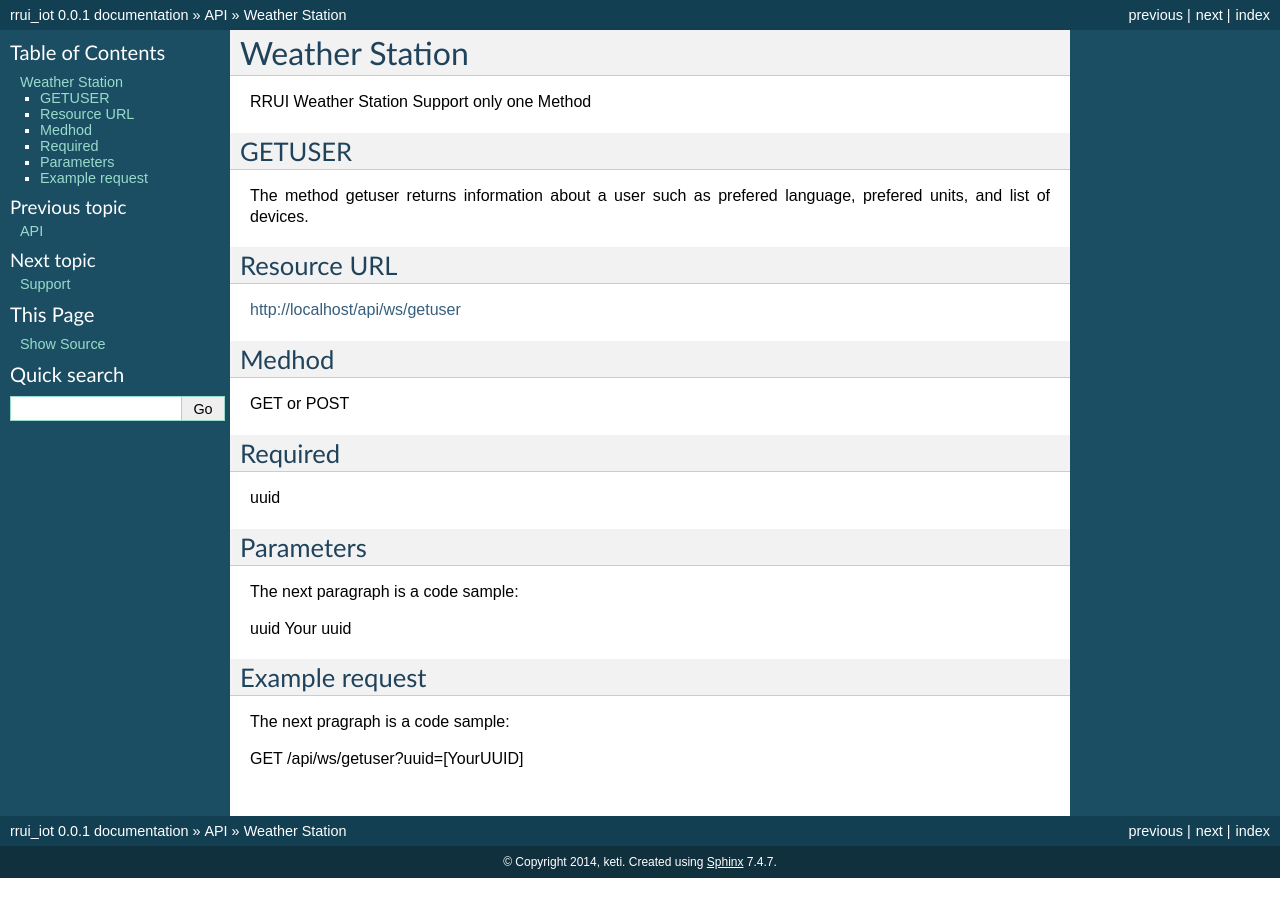
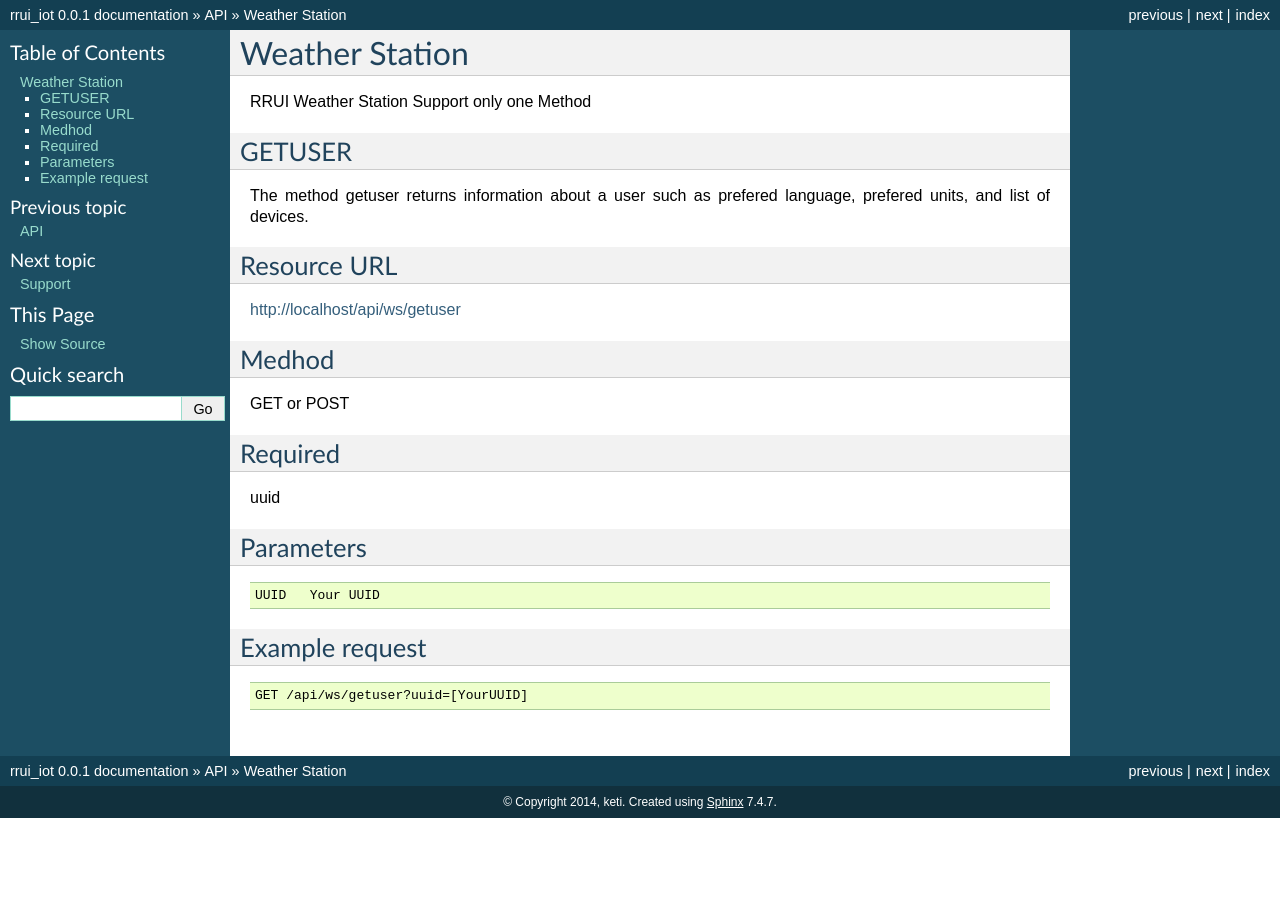
Before and after one commit to hubketi/docs_rrui_iot, a Sphinx documentation site: the page built from source/weather_station.rst, in a window 1280 px wide. Built offline with Sphinx 7.4.7, drawn with Linux system fonts in a browser that asks for light colours.

Commit message:
commit_026

```diff
--- a/source/weather_station.rst
+++ b/source/weather_station.rst
@@ -30,14 +30,13 @@ uuid
 Parameters
 ^^^^^^^^^^
 
-The next paragraph is a code sample::
+::
 
-uuid	Your uuid
-
+ UUID	Your UUID
 
 Example request
 ^^^^^^^^^^^^^^^
 
-The next pragraph is a code sample::
+::
 
-GET /api/ws/getuser?uuid=[YourUUID]
+ GET /api/ws/getuser?uuid=[YourUUID]
```
Also changed, not shown: 5 other files.
